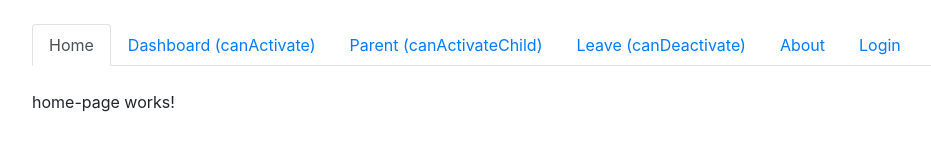
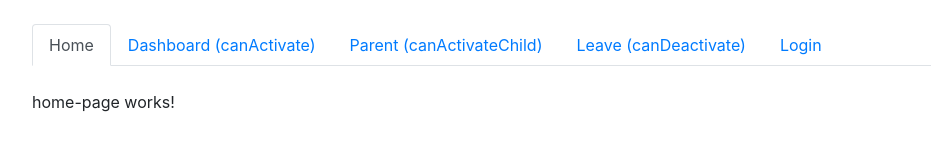
Before and after one commit to VienDinhCom/angular-examples, an Angular app: page / in a window 1280 px wide. Shown: the top 160 px of the page, without its empty margins (53-984 px from the left). Built offline with nearby package versions, Linux system fonts and the light colour scheme.

Commit message:
Remove about-page

```diff
--- a/src/app/app.component.html
+++ b/src/app/app.component.html
@@ -26,11 +26,6 @@
       >
     </li>
     <li class="nav-item">
-      <a class="nav-link" routerLink="/about" routerLinkActive="active"
-        >About</a
-      >
-    </li>
-    <li class="nav-item">
       <a class="nav-link" (click)="authenticated ? onLogout() : onLogin()">
         {{ authenticated ? "Logout" : "Login" }}
       </a>
--- a/src/app/app.module.ts
+++ b/src/app/app.module.ts
@@ -5,7 +5,6 @@ import { AppRoutingModule } from "./app-routing.module";
 import { AppComponent } from "./app.component";
 import { HomePageComponent } from "./pages/home-page/home-page.component";
 import { ErrorPageComponent } from "./pages/error-page/error-page.component";
-import { AboutPageComponent } from "./pages/about-page/about-page.component";
 import { appRoutes } from "./app.routes";
 import { RouterModule } from "@angular/router";
 import { AuthGuard } from "./guards/auth.guard";
@@ -22,7 +21,6 @@ import { LeavePageComponent } from "./pages/leave-page/leave-page.component";
     AppComponent,
     HomePageComponent,
     ErrorPageComponent,
-    AboutPageComponent,
     DashboardPageComponent,
     ParentPageComponent,
     ChildPageComponent,
--- a/src/app/app.routes.ts
+++ b/src/app/app.routes.ts
@@ -1,7 +1,6 @@
 import { Routes } from "@angular/router";
 import { HomePageComponent } from "./pages/home-page/home-page.component";
 import { ErrorPageComponent } from "./pages/error-page/error-page.component";
-import { AboutPageComponent } from "./pages/about-page/about-page.component";
 import { DashboardPageComponent } from "./pages/dashboard-page/dashboard-page.component";
 import { AuthGuard } from "./guards/auth.guard";
 import { ParentPageComponent } from "./pages/parent-page/parent-page.component";
@@ -28,7 +27,6 @@ export const appRoutes: Routes = [
     ]
   },
   { path: "leave", canDeactivate: [LeaveGuard], component: LeavePageComponent },
-  { path: "about", component: AboutPageComponent },
   { path: "404", component: ErrorPageComponent },
   { path: "**", redirectTo: "/404" }
 ];
--- a/src/app/pages/about-page/about-page.component.html
+++ /dev/null
@@ -1 +0,0 @@
-<p>about-page works!</p>
--- a/src/app/pages/about-page/about-page.component.ts
+++ /dev/null
@@ -1,15 +0,0 @@
-import { Component, OnInit } from '@angular/core';
-
-@Component({
-  selector: 'app-about-page',
-  templateUrl: './about-page.component.html',
-  styleUrls: ['./about-page.component.scss']
-})
-export class AboutPageComponent implements OnInit {
-
-  constructor() { }
-
-  ngOnInit() {
-  }
-
-}
```
Also changed, not shown: src/app/pages/about-page/about-page.component.scss (deleted), 1 other file (tests, documents, lock files or other folders).
